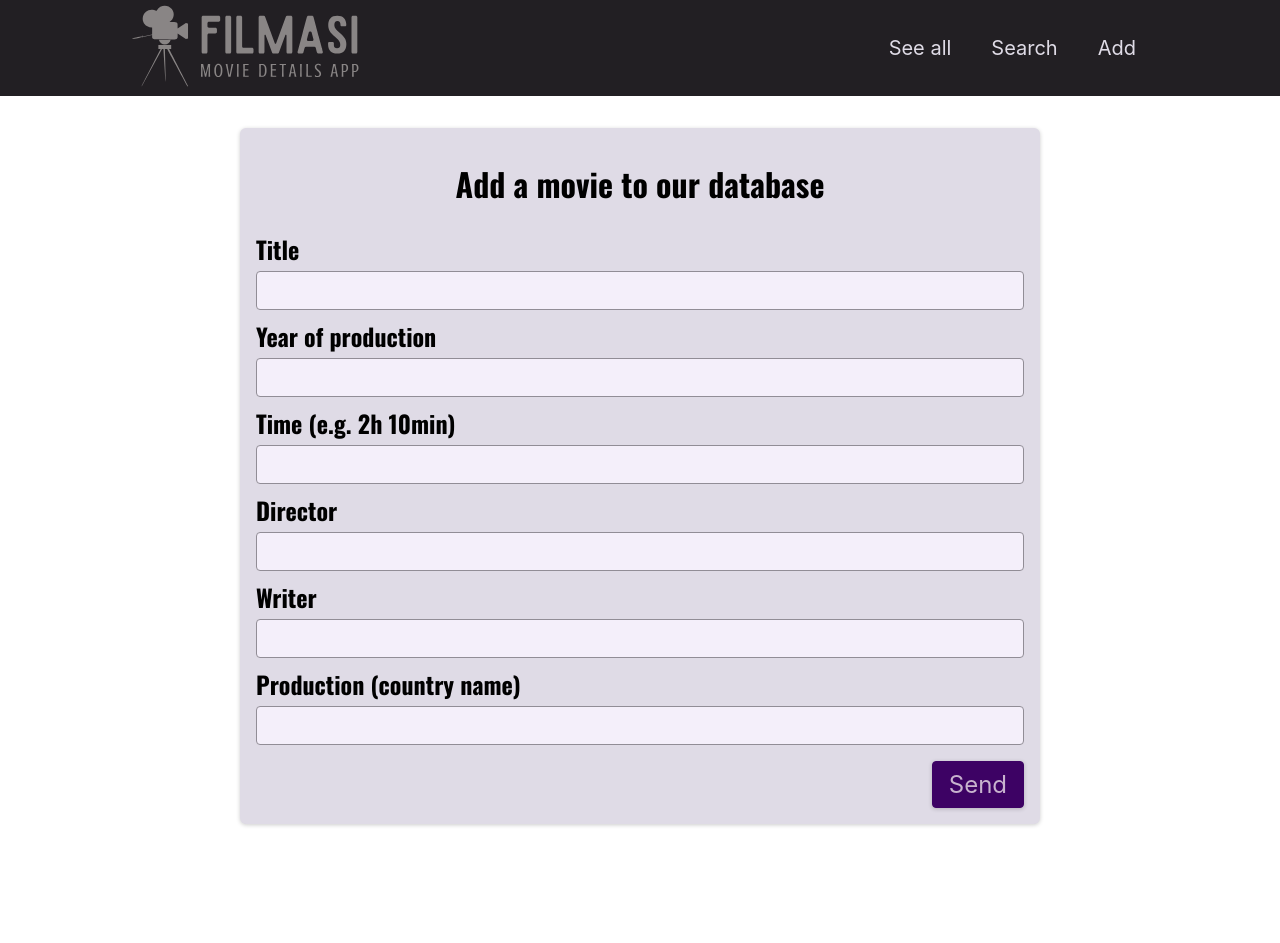
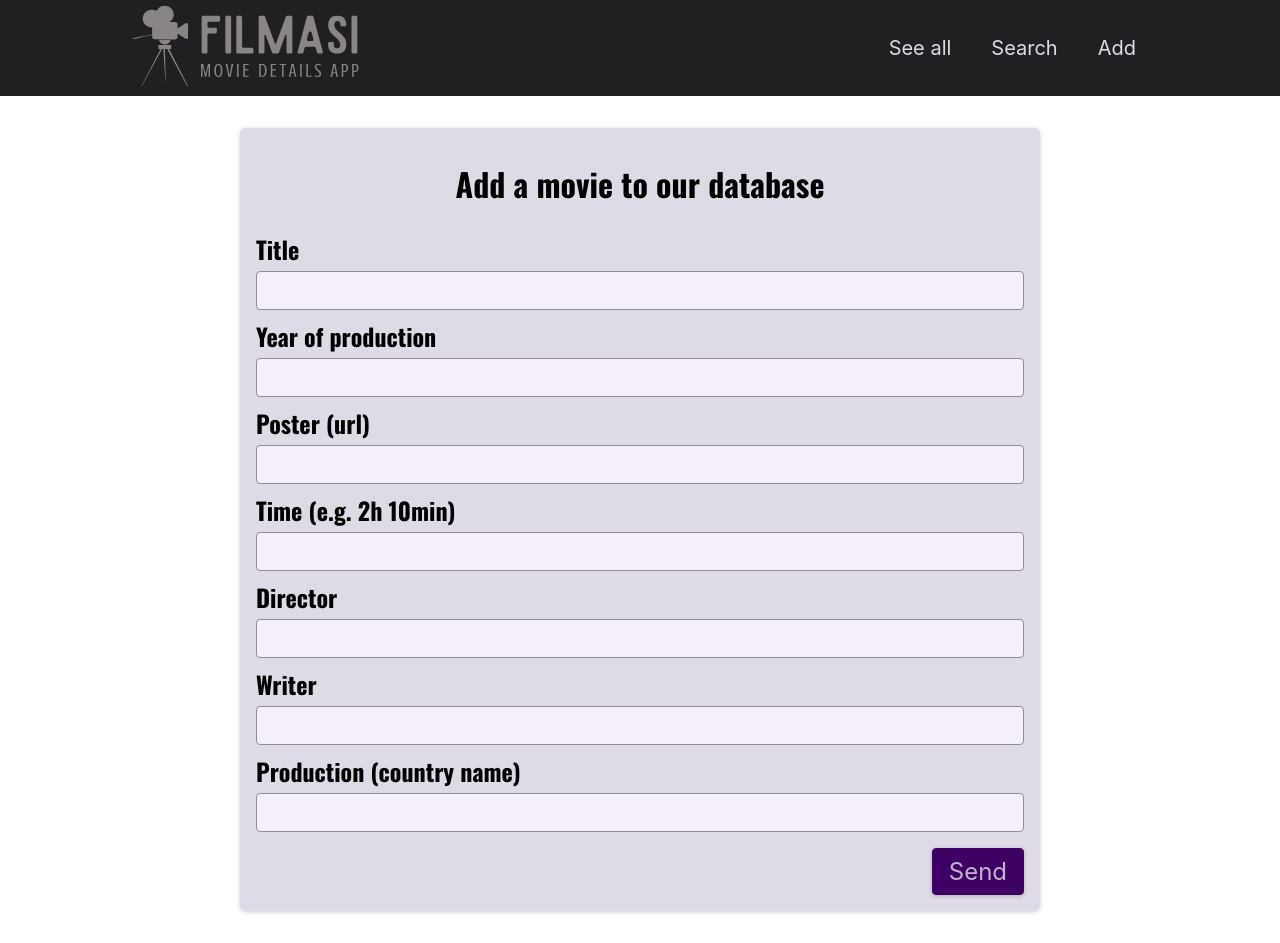
Before and after one commit to pinkjagnie/movie-app-next, a Next.js app: page /add in a window 1280 px wide. Before the commit the page ends 856 px from the top, so only its background shows below. Built offline with nearby package versions, Linux system fonts and the light colour scheme.

Commit message:
Added image input to AddForm

```diff
--- a/components/add/add-form.js
+++ b/components/add/add-form.js
@@ -5,6 +5,7 @@ import styles from "./add-form.module.css";
 function AddForm() {
   const titleRef = useRef();
   const yearRef = useRef();
+  const imageRef = useRef();
   const timeRef = useRef();
   const directorRef = useRef();
   const writerRef = useRef();
@@ -15,12 +16,13 @@ function AddForm() {
 
     const enteredTitle = titleRef.current.value;
     const enteredYear = yearRef.current.value;
+    const enteredImage = imageRef.current.value;
     const enteredTime = timeRef.current.value;
     const enteredDirector = directorRef.current.value;
     const enteredWriter = writerRef.current.value;
     const enteredProduction = productionRef.current.value;
 
-    console.log(enteredTitle, enteredYear, enteredTime, enteredDirector, enteredWriter, enteredProduction)
+    console.log(enteredTitle, enteredYear, enteredImage, enteredTime, enteredDirector, enteredWriter, enteredProduction)
   }
 
   return (
@@ -35,6 +37,10 @@ function AddForm() {
           <div className={styles.control}>
             <label htmlFor="year">Year of production</label>
             <input type="text" id="year" required ref={yearRef}/>
+          </div>
+          <div className={styles.control}>
+            <label htmlFor="image">Poster (url)</label>
+            <input type="url" id="image" required ref={imageRef}/>
           </div>
           <div className={styles.control}>
             <label htmlFor="time">Time (e.g. 2h 10min)</label>
```
